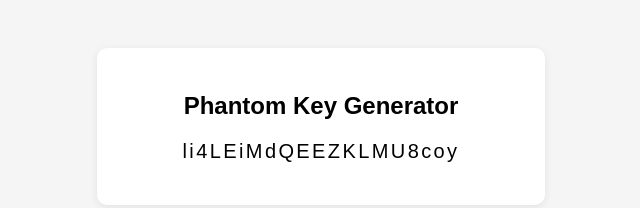
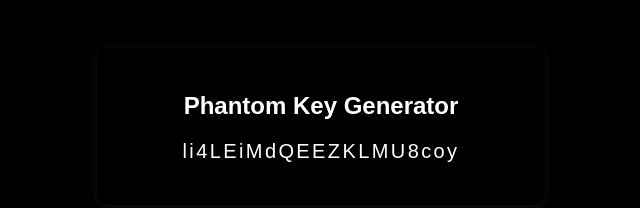
Before and after one commit to Phenomon/GetPhantomKeyExec, a plain HTML site: page index.html in a window 1280 px wide. Shown: the whole page, without its empty margins (319-959 px from the left). Drawn offline with Linux system fonts and the light colour scheme.

Commit message:
Update index.html

```diff
--- a/index.html
+++ b/index.html
@@ -4,16 +4,42 @@
     <meta charset="UTF-8">
     <title>Phantom Key Generator</title>
     <style>
-        body { font-family: Arial, sans-serif; padding: 40px; background: #f5f5f5; }
-        .container { max-width: 400px; margin: auto; background: #fff; padding: 24px; border-radius: 10px; box-shadow: 0 2px 8px rgba(0,0,0,0.08);}
-        h2 { text-align: center; }
-        #key-display { font-size: 1.25em; letter-spacing: 0.12em; margin: 18px 0; word-break: break-all; text-align: center;}
+        body {
+            font-family: Arial, sans-serif;
+            padding: 40px;
+            background: #000;
+            color: #fff;
+        }
+        .container {
+            max-width: 400px;
+            margin: auto;
+            background: #000;
+            padding: 24px;
+            border-radius: 10px;
+            box-shadow: 0 2px 8px rgba(255,255,255,0.08);
+        }
+        h2 { text-align: center; color: #fff; }
+        #key-display {
+            font-size: 1.25em;
+            letter-spacing: 0.12em;
+            margin: 18px 0;
+            word-break: break-all;
+            text-align: center;
+            color: #fff;
+        }
+        #saved-message {
+            text-align: center;
+            color: #0f0;
+            font-size: 0.95em;
+            margin-top: 12px;
+        }
     </style>
 </head>
 <body>
     <div class="container">
         <h2>Phantom Key Generator</h2>
         <div id="key-display">Generating key...</div>
+        <div id="saved-message"></div>
     </div>
     <script src="generate-key.js"></script>
 </body>
```
